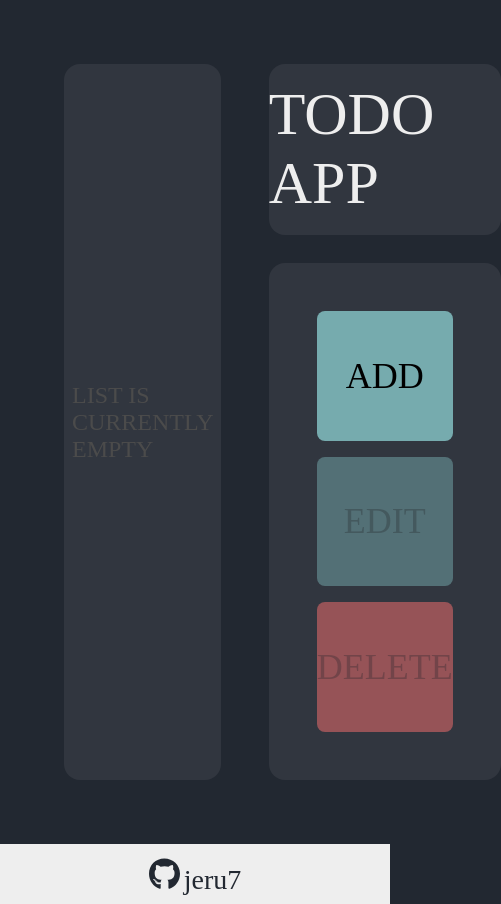
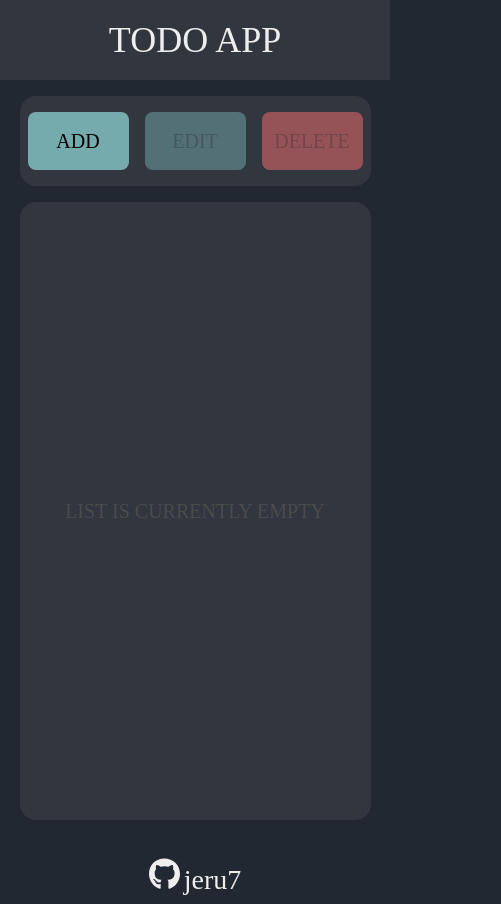
Before and after one commit to jeru7/react-todo, a React (Vite) app: page / in a window 390 px wide. Shown: the whole page, 501 px wide, since content can reach past the window. Built offline with nearby package versions, Linux system fonts and the light colour scheme; a web font is replaced by a local one.

Commit message:
add: responsive layout (desktop first)

```diff
--- a/src/components/Display.jsx
+++ b/src/components/Display.jsx
@@ -10,6 +10,7 @@ function Display({
   showDelete,
   handleToggleEdit,
   deleteHandler,
+  setTasks,
 }) {
   const containerStyle = isEmpty
     ? {
@@ -17,6 +18,16 @@ function Display({
         alignItems: 'center',
       }
     : {}
+
+  const toggleChecker = (index) => {
+    const newList = tasks.map((task, i) => {
+      if (i === index) {
+        return { ...task, checked: !task.checked }
+      }
+      return task
+    })
+    setTasks(newList)
+  }
 
   return (
     <div className='display_container' style={containerStyle}>
@@ -27,9 +38,22 @@ function Display({
           {tasks.map((task, index) => (
             <li className='tasks' key={index}>
               <div className='task--details'>
-                <FontAwesomeIcon icon={faSquare} className='checkboxIcon' />
-                <p className='taskTitle'>{task.title}</p>
-                <p className='taskDesc'>{task.description}</p>
+                {task.checked ? (
+                  <FontAwesomeIcon
+                    icon={faSquareCheck}
+                    className='checkboxIcon'
+                    onClick={() => toggleChecker(index)}
+                  />
+                ) : (
+                  <FontAwesomeIcon
+                    icon={faSquare}
+                    className='checkboxIcon'
+                    onClick={() => toggleChecker(index)}
+                  />
+                )}
+                <p className='taskTitle' title={task.description}>
+                  {task.title}
+                </p>
               </div>
               <div className='task--buttons'>
                 {showDelete ? (
--- a/src/styles/App.css
+++ b/src/styles/App.css
@@ -35,8 +35,8 @@ body {
   display: flex;
   padding: 64px;
   align-items: center;
-  gap: 48px;
-  justify-content: space-evenly;
+  gap: 8px;
+  justify-content: center;
 }
 
 /* display container (task list display) */
@@ -58,6 +58,11 @@ body {
   gap: 8px;
 }
 
+.checkboxIcon:hover {
+  cursor: pointer;
+  transform: scale(1.1);
+}
+
 .tasks {
   display: flex;
   border: 2px solid var(--black-color);
@@ -76,8 +81,27 @@ body {
   gap: 16px;
 }
 
-.taskDesc {
-  color: #585757;
+.taskTitle {
+  width: 80%;
+  overflow-x: auto;
+}
+
+.taskTitle:hover {
+  cursor: default;
+}
+
+.taskTitle::-webkit-scrollbar {
+  height: 4px;
+}
+
+.taskTitle::-webkit-scrollbar-track {
+  box-shadow: inset 0 0 5px grey;
+  border-radius: 8px;
+}
+
+.taskTitle::-webkit-scrollbar-thumb {
+  background: var(--black-color);
+  border-radius: 10px;
 }
 
 .editIcon {
@@ -105,7 +129,7 @@ body {
   flex: 1;
   display: flex;
   flex-direction: column;
-  gap: 28px;
+  gap: 16px;
   height: 100%;
 }
 
@@ -113,7 +137,7 @@ body {
   display: flex;
   align-items: center;
   justify-content: center;
-  height: 25%;
+  height: 20%;
   color: var(--white-color);
 }
 
@@ -128,7 +152,7 @@ body {
   align-items: center;
   justify-content: center;
   gap: 16px;
-  height: 75%;
+  height: 100%;
   padding: 48px;
 }
 
@@ -194,7 +218,7 @@ button.editBtn {
   display: flex;
   justify-content: space-around;
   flex-direction: column;
-  padding: 32px 16px;
+  padding: 24px;
   background-color: var(--black-color);
   border-radius: 16px;
   position: fixed;
@@ -271,3 +295,131 @@ button.editBtn {
   color: var(--black-color);
   font-size: 32px;
 }
+
+/* media queries */
+
+@media only screen and (max-width: 900px) {
+  .menu--top p {
+    font-size: 48px;
+  }
+
+  .display_container p {
+    font-size: 20px;
+  }
+}
+
+@media only screen and (max-width: 850px) {
+  .main_container {
+    height: 100%;
+    width: 100%;
+    padding: 0;
+    gap: 16px;
+    flex-direction: column-reverse;
+    padding-bottom: 24px;
+  }
+
+  .menu_container {
+    flex: 0;
+    height: 25%;
+    width: 100%;
+  }
+
+  .menu--top {
+    height: 80px;
+    border-radius: 0;
+  }
+
+  .menu--top p {
+    font-size: 36px;
+  }
+
+  .menu--bottom {
+    flex-direction: row;
+    align-items: center;
+    justify-content: center;
+    gap: 16px;
+    height: 120px;
+    padding: 16px 12px;
+    align-self: center;
+  }
+
+  .menu--bottom button p {
+    font-size: 24px;
+  }
+
+  .menu--bottom,
+  .display_container {
+    width: 90%;
+  }
+
+  .footer_container {
+    background-color: var(--black-color);
+  }
+
+  .footer--user_display {
+    color: var(--white-color);
+  }
+
+  .user-icon {
+    color: var(--white-color);
+  }
+
+  .addModal_container {
+    padding: 16px;
+    position: fixed;
+    top: 50%;
+    left: 50%;
+    transform: translate(-50%, -50%);
+    height: 300px;
+    width: 450px;
+    z-index: 2;
+  }
+
+  .text_input {
+    font-size: 16px;
+  }
+
+  #description {
+    height: 120px;
+  }
+
+  .buttons_container button {
+    height: 48px;
+    font-size: 16px;
+  }
+}
+
+@media only screen and (max-width: 700px) {
+  .menu--bottom {
+    height: 90px;
+    padding: 16px 8px;
+  }
+
+  .menu--bottom button p {
+    font-size: 20px;
+  }
+}
+
+@media only screen and (max-width: 520px) {
+  .addModal_container {
+    padding: 16px;
+    height: 350px;
+    width: 400px;
+  }
+
+  #description {
+    height: 180px;
+  }
+}
+
+@media only screen and (max-width: 420px) {
+  .addModal_container {
+    padding: 16px;
+    height: 350px;
+    width: 350px;
+  }
+
+  #description {
+    height: 180px;
+  }
+}
```
